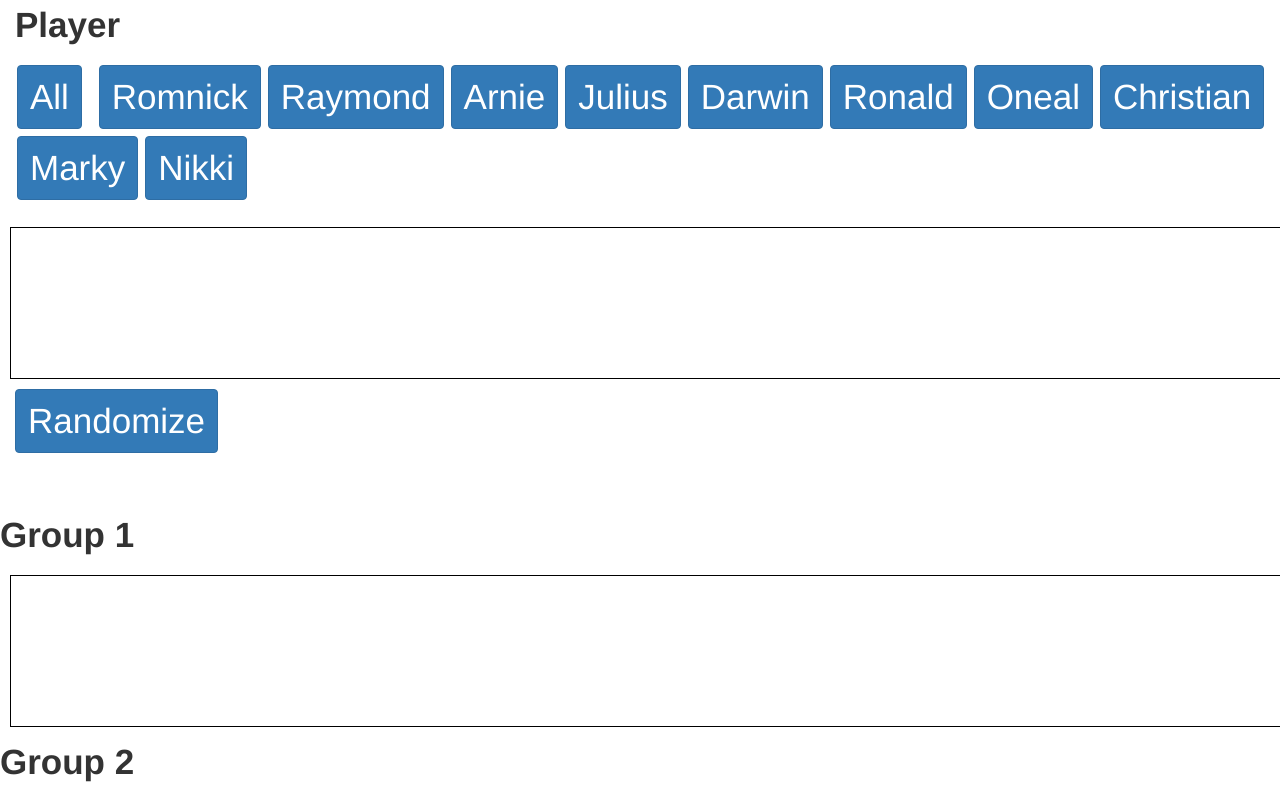
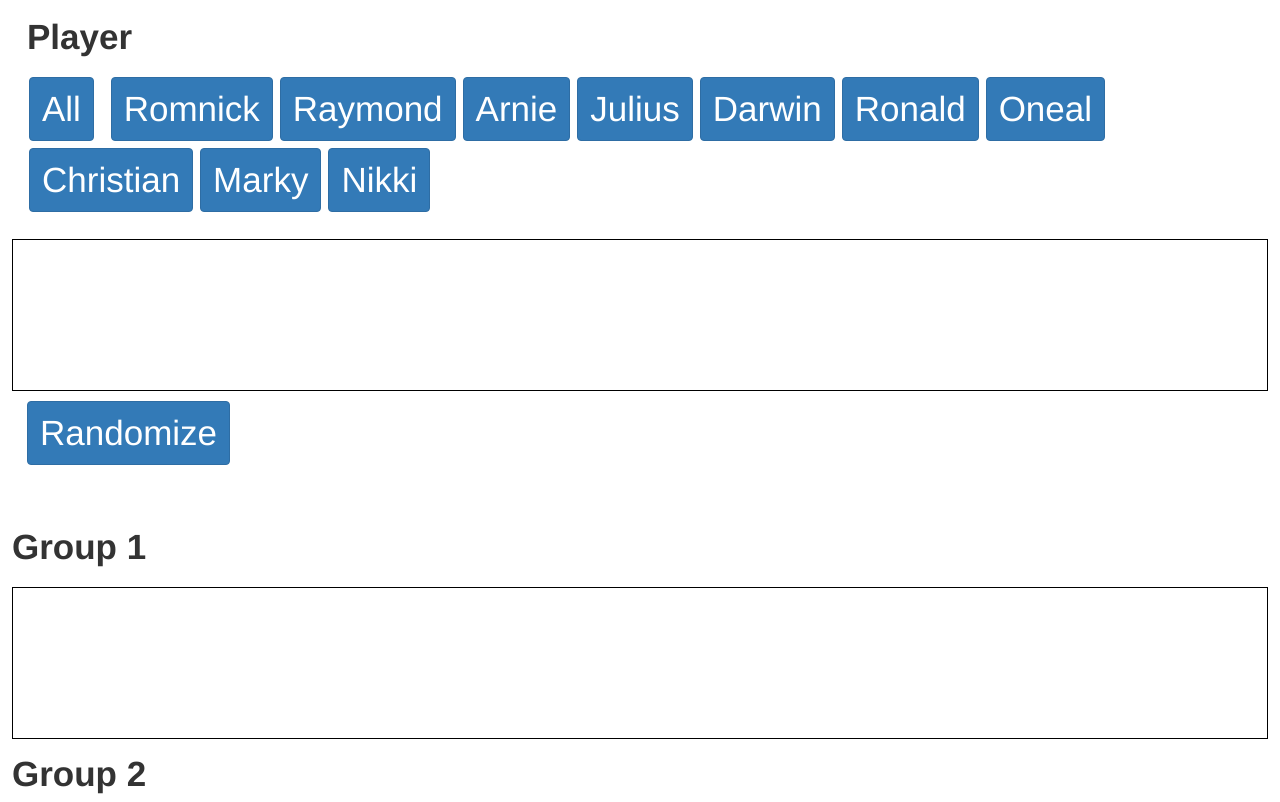
Before and after one commit to darknickz08/mlrandomizer, a plain HTML site: page index.html in a window 1280 px wide. Shown: the top 802 px of the page. Drawn offline with nearby package versions, Linux system fonts and the light colour scheme.

Commit message:
first commit

```diff
--- a/index.html
+++ b/index.html
@@ -6,8 +6,8 @@
 	<link rel="stylesheet" href="https://code.jquery.com/ui/1.14.1/themes/base/jquery-ui.css"></style>
 	<link rel="stylesheet" href="https://maxcdn.bootstrapcdn.com/bootstrap/3.4.1/css/bootstrap.min.css">
 	<style type="text/css">
-		body {font-size: 35px;  }
-		.box {border: 1px solid black; min-height: 150px;margin: 10px; white-space: pre;}
+		body {font-size: 35px; padding: 12px; }
+		.box {border: 1px solid black; min-height: 150px;margin: 10px 0px 10px 0px; white-space: pre; overflow-wrap: break-word;}
 		.options {margin: 10px;}
 		.btn {font-size: 35px;margin-bottom: 7px;}
 		.options .btn{ margin-left: 7px; }
```
